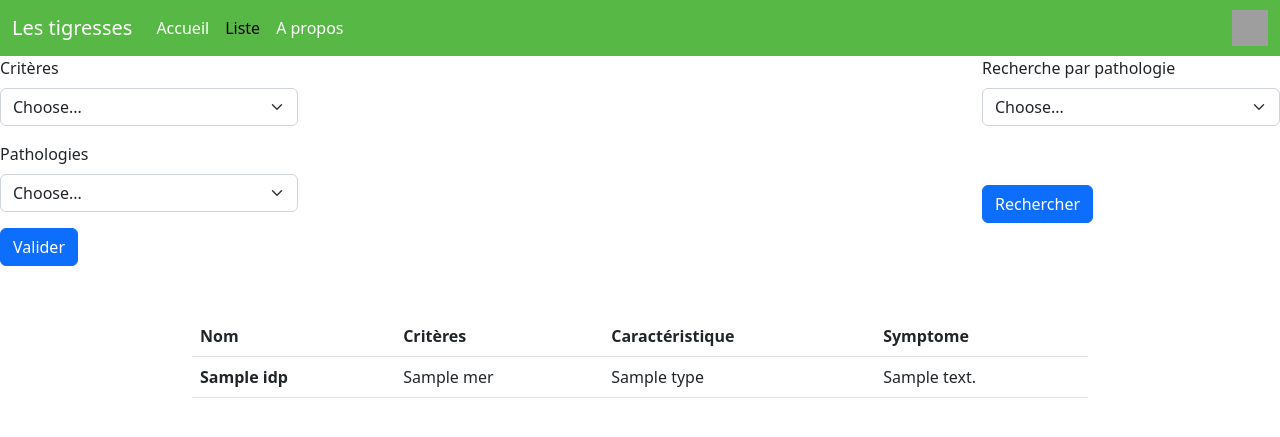
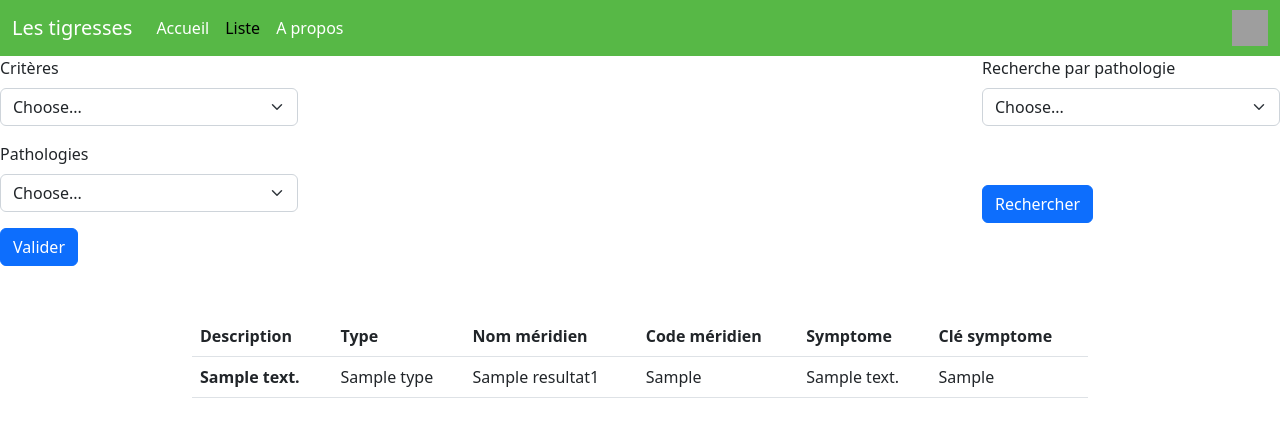
Before and after one commit to LucasCoudrais/projet-tidal-les-tigresses, a PHP site: the page made by source/views/v_liste.php in a window 1280 px wide. Shown: the top 437 px of the page. Run offline with PHP 8.4, Linux system fonts and the light colour scheme; the template is opened without the code that fills it: most values are stand-ins (such as "Sample title", 1, 10 or a date in 2020); grey boxes are pictures that could not be loaded.

Commit message:
table dans la bonne forme

```diff
--- a/source/views/v_liste.php
+++ b/source/views/v_liste.php
@@ -116,20 +116,24 @@
         <table class="table">
             <thead>
               <tr>
-                <th scope="col">Nom</th>
-                <th scope="col">Critères</th>
-                <th scope="col">Caractéristique</th>
+                <th scope="col">Description</th>
+                <th scope="col">Type</th>
+                <th scope="col">Nom méridien</th>
+                <th scope="col">Code méridien</th>
                 <th scope="col">Symptome</th>
+                <th scope="col">Clé symptome</th>
               </tr>
             </thead>
             <tbody>
               <?php
               foreach ($resultat1 as $ligne) {
                 echo '<tr>
-                <th scope="row">'.$ligne['idp'].'</th>
-                <td>'.$ligne['mer'].'</td>
+                <th scope="row">'.$ligne['desc_patho'].'</th>
                 <td>'.$ligne['type'].'</td>
-                <td>'.$ligne['desc'].'</td>
+                <td>'.$ligne['nom_meri'].'</td>
+                <td>'.$ligne['code_meri'].'</td>
+                <td>'.$ligne['desc_symptome'].'</td>
+                <td>'.$ligne['cle_sympt'].'</td>
               </tr>';
               }
               ?>
```
Also changed, not shown: source/model/m_liste.php (+8 -1 lines).
